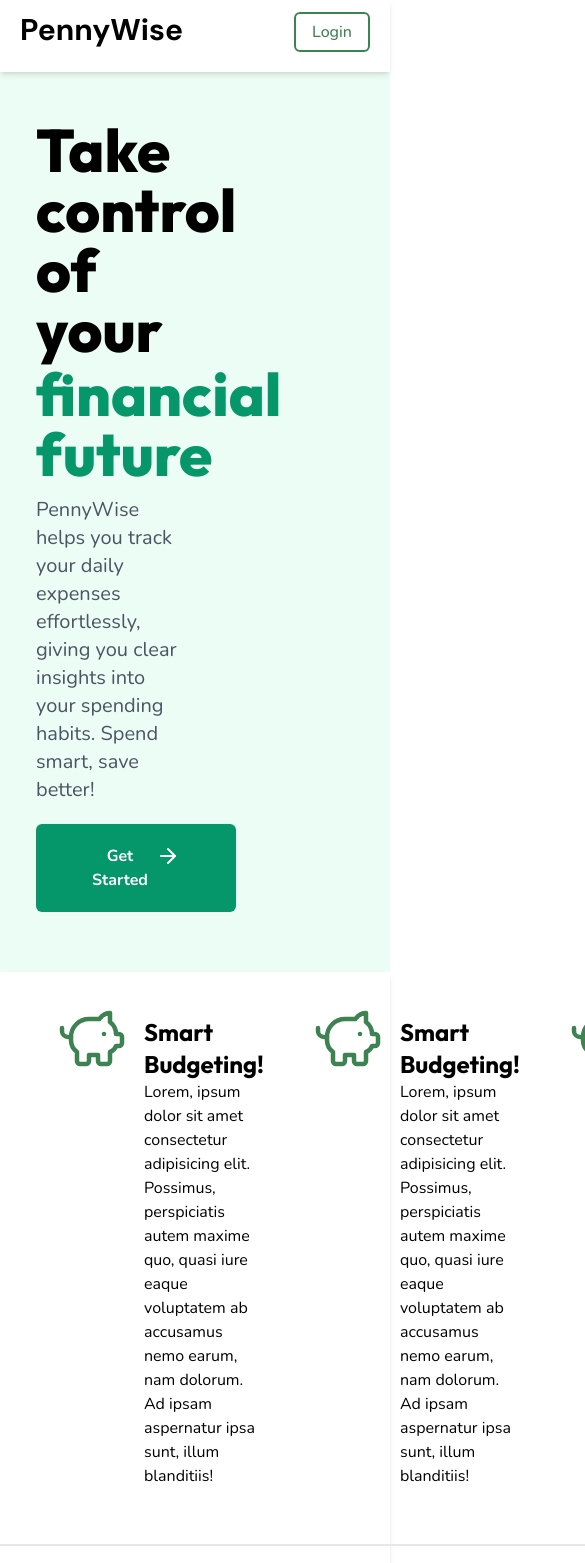
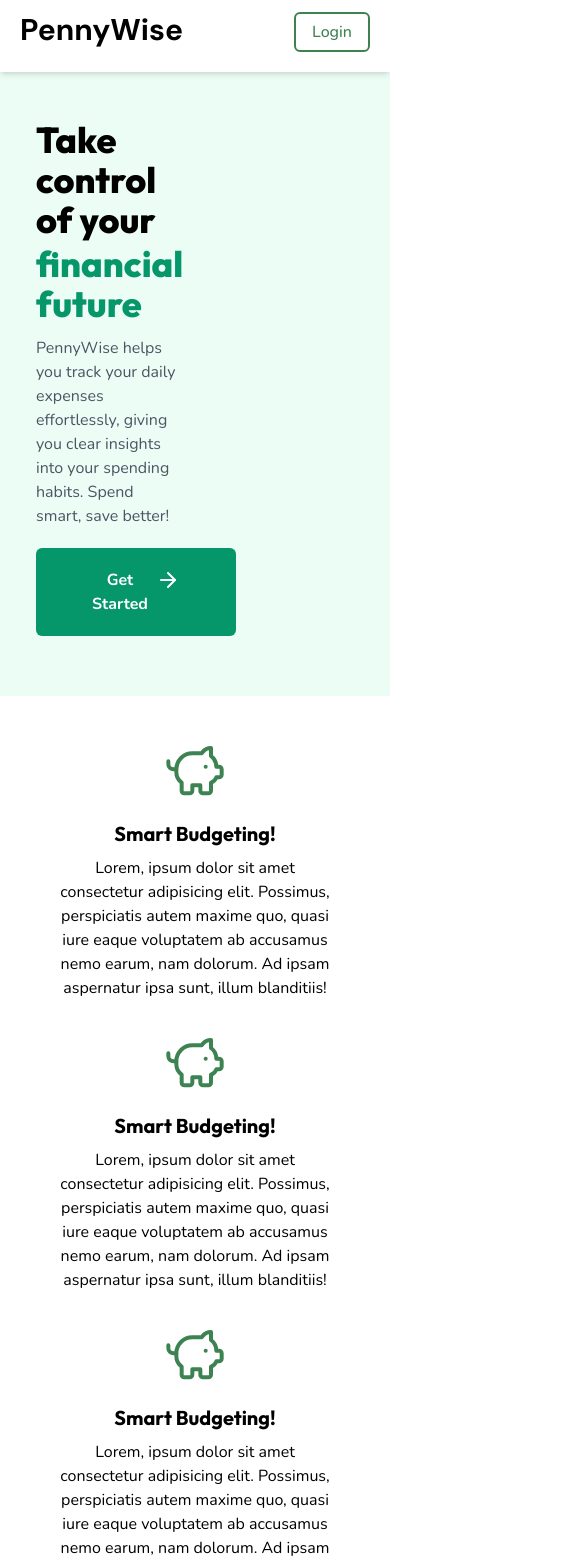
Before and after one commit to SOATS2024/project-one, a React (Vite) app in the folder pennywise/: page / in a window 390 px wide. Shown: the top 1563 px of the page, 585 px wide, since content can reach past the window. Built offline with nearby package versions, Linux system fonts and the light colour scheme; no server answers.

Commit message:
Added responsiveness to the Welcome Page

```diff
--- a/pennywise/src/components/ContentTile.jsx
+++ b/pennywise/src/components/ContentTile.jsx
@@ -1,15 +1,19 @@
 const ContentTile = ({ icon: Icon, title, description }) => {
   return (
-    <div className="flex flex-row relative px-1 py-4 w-full">
+    <div className="flex flex-col sm:flex-row relative p-4 w-full">
       {Icon && (
-        <Icon
-          className="text-primary h-20 w-20 mr-5 absolute inset-y-0 pl-2"
-          stroke-width={1.5}
-        />
+        <div className="flex justify-center sm:justify-start mb-4 sm:mb-0">
+          <Icon
+            className="text-primary h-16 w-16 sm:h-20 sm:w-20"
+            strokeWidth={1.5}
+          />
+        </div>
       )}
-      <div className="flex flex-col pl-24 pr-8">
-        <h3 className="text-2xl font-bold font-header">{title}</h3>
-        <p className="font-content">{description}</p>
+      <div className="flex flex-col sm:pl-6 space-y-2">
+        <h3 className="text-xl sm:text-2xl font-bold font-header text-center sm:text-left">
+          {title}
+        </h3>
+        <p className="font-content text-center sm:text-left">{description}</p>
       </div>
     </div>
   );
--- a/pennywise/src/pages/Welcome.jsx
+++ b/pennywise/src/pages/Welcome.jsx
@@ -14,13 +14,15 @@
       <Navbar isWelcome={true} />
       <div className="flex flex-row px-3 py-12">
         <div className="flex flex-col w-[45%] pl-6 animate-slideUp">
-          <div className="text-6xl font-extrabold font-header">
-            Take control of your
+          <div className="text-4xl sm:text-6xl">
+            <div className="font-extrabold font-header">
+              Take control of your
+            </div>
+            <div className="font-extrabold mt-1 text-secondary font-header">
+              financial future
+            </div>
           </div>
-          <div className="text-6xl font-extrabold mt-1 text-secondary font-header">
-            financial future
-          </div>
-          <div className="mt-3 text-gray-600 text-xl font-content">
+          <div className="mt-3 text-gray-600 text-base sm:text-xl font-content">
             PennyWise helps you track your daily expenses effortlessly, giving
             you clear insights into your spending habits. Spend smart, save
             better!
@@ -38,11 +40,13 @@
             </button>
           </div>
         </div>
-        <div className="">{/* This div will hold the animation */}</div>
+        <div className="md:hidden">
+          {/* This div will hold the animation */}
+        </div>
       </div>
       <div className="flex bg-white h-full mt-3 shadow-md w-full">
         <div className="flex flex-col">
-          <div className="flex flex-row justify-between mx-4 p-7">
+          <div className="flex flex-col custom_md:flex-row justify-between mx-4 p-7">
             <ContentTile
               icon={PiggyBank}
               title="Smart Budgeting!"
@@ -63,7 +67,7 @@
             <div className="border border-gray-200"></div>
           </div>
           <div className="mt-5 px-4 flex text-lg font-bold font-pennywise">
-            <span>PennyWise</span>
+            <span>About This Website</span>
           </div>
           <div className="mt-6 items-center">
             <div className="border border-gray-200"></div>
--- a/pennywise/tailwind.config.js
+++ b/pennywise/tailwind.config.js
@@ -58,6 +58,9 @@
         fadeIn: 'fadeIn 1s ease-in',
         slideUp: 'slideUp 1.5s ease-out',
         fadeSlideUp: 'fadeSlideUp 1.5s ease-out 2s forwards'
+      },
+      screens: {
+        'custom_md': '850px'
       }
     },
   },
```
